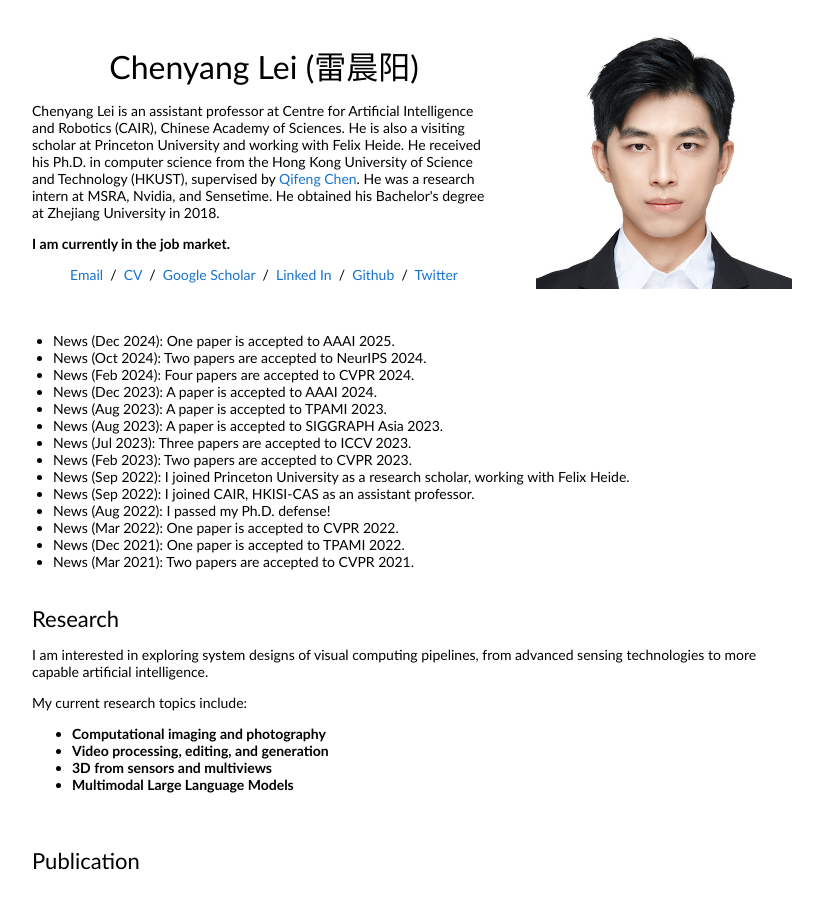
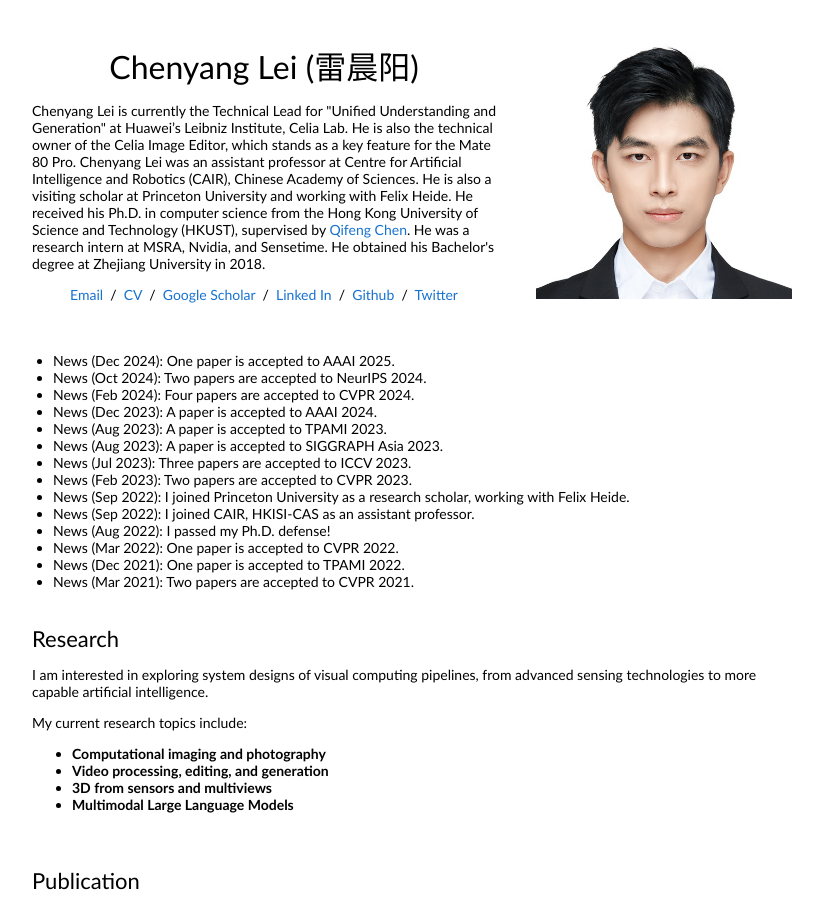
Before and after one commit to ChenyangLEI/ChenyangLEI.github.io, a plain HTML site: page index.html in a window 1280 px wide. Shown: the top 897 px of the page, without its empty margins (228-1051 px from the left). Drawn offline with Linux system fonts and the light colour scheme.

Commit message:
Update index.html

```diff
--- a/index.html
+++ b/index.html
@@ -30,10 +30,9 @@
               <p style="text-align:center">
                 <name>Chenyang Lei (雷晨阳)</name>
               </p>
-              <p>Chenyang Lei is an assistant professor at Centre for Artificial Intelligence and Robotics (CAIR), Chinese Academy of Sciences. He is also a visiting scholar at Princeton University and working with Felix Heide. He received his Ph.D. in computer science from the Hong Kong University of Science and Technology (HKUST), supervised by <a href="https://cqf.io">Qifeng Chen</a>. He was a research intern at MSRA, Nvidia, and Sensetime. He obtained his Bachelor's degree at Zhejiang University in 2018.
+              <p>Chenyang Lei is currently the Technical Lead for "Unified Understanding and Generation" at Huawei’s Leibniz Institute, Celia Lab. He is also the technical owner of the Celia Image Editor, which stands as a key feature for the Mate 80 Pro. Chenyang Lei was an assistant professor at Centre for Artificial Intelligence and Robotics (CAIR), Chinese Academy of Sciences. He is also a visiting scholar at Princeton University and working with Felix Heide. He received his Ph.D. in computer science from the Hong Kong University of Science and Technology (HKUST), supervised by <a href="https://cqf.io">Qifeng Chen</a>. He was a research intern at MSRA, Nvidia, and Sensetime. He obtained his Bachelor's degree at Zhejiang University in 2018.
               </p>
 
-              <p><strong>I am currently in the job market.</strong></p>
 
 
 
```
